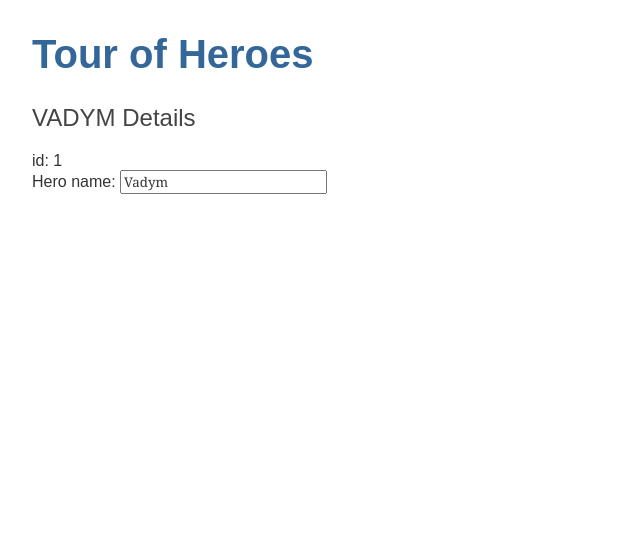
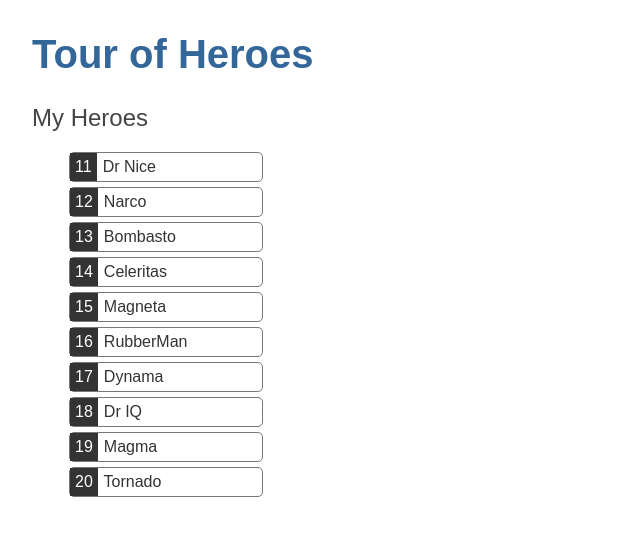
Before and after one commit to hulchenko/angular-tour-of-heroes, an Angular app: page / in a window 1280 px wide. Shown: the top 536 px of the page, without its empty margins (0-640 px from the left). Built offline with nearby package versions, Linux system fonts and the light colour scheme.

Commit message:
add list of heroes

```diff
--- a/src/app/heroes/heroes.component.css
+++ b/src/app/heroes/heroes.component.css
@@ -0,0 +1,29 @@
+.heroes {
+    list-style: none;
+    margin-left: 2rem;
+    padding: 0;
+    display: block;
+}
+
+.hero {
+    border: 1px solid #777;
+    width: 12rem;
+    margin: 5px;
+    display: block;
+    border-radius: 5px;
+}
+
+.hero:hover {
+    background: #eee;
+    left: 0.1rem;
+    cursor: pointer;
+    position: relative;
+}
+
+.badge {
+    background-color: #333;
+    color: #fff;
+    display: inline-block;
+    margin-right: 0.1rem;
+    padding: 5px;
+}
--- a/src/app/heroes/heroes.component.html
+++ b/src/app/heroes/heroes.component.html
@@ -1,6 +1,6 @@
-<h2>{{hero.name | uppercase}} Details</h2>
-<div><span>id: </span>{{hero.id}}</div>
-<div>
-    <label for="name">Hero name: </label>
-    <input id="name" type="text" [(ngModel)]="hero.name" placeholder="name">
-</div>
+<h2>My Heroes</h2>
+<ul class="heroes">
+    <li *ngFor="let hero of heroes" class="hero">
+        <span class="badge">{{hero.id}}</span> {{hero.name}}
+    </li>
+</ul>
--- a/src/app/heroes/heroes.component.ts
+++ b/src/app/heroes/heroes.component.ts
@@ -1,5 +1,6 @@
 import { Component, OnInit } from '@angular/core';
 import { Hero } from '../hero';
+import { HEROES } from '../mock-heroes';
 import { AppComponent } from '../app.component'
 
 
@@ -9,7 +10,7 @@ import { AppComponent } from '../app.component'
   styleUrls: ['./heroes.component.css']
 })
 export class HeroesComponent implements OnInit {
-
+  heroes = HEROES;
   hero: Hero = {
     id: 1,
     name: 'Vadym'
--- /dev/null
+++ b/src/app/mock-heroes.ts
@@ -0,0 +1,14 @@
+import { Hero } from "./hero";
+
+export const HEROES: Hero[] = [
+    { id: 11, name: 'Dr Nice' },
+    { id: 12, name: 'Narco' },
+    { id: 13, name: 'Bombasto' },
+    { id: 14, name: 'Celeritas' },
+    { id: 15, name: 'Magneta' },
+    { id: 16, name: 'RubberMan' },
+    { id: 17, name: 'Dynama' },
+    { id: 18, name: 'Dr IQ' },
+    { id: 19, name: 'Magma' },
+    { id: 20, name: 'Tornado' }
+]
```
